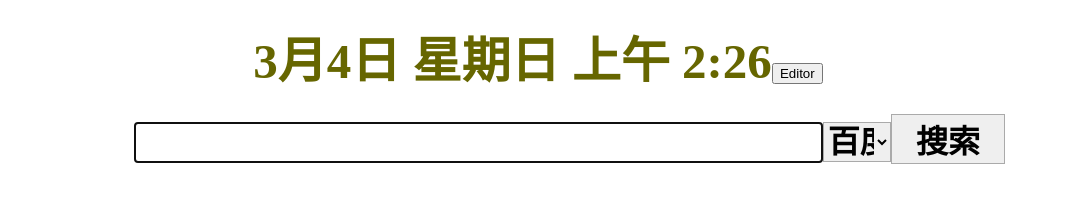
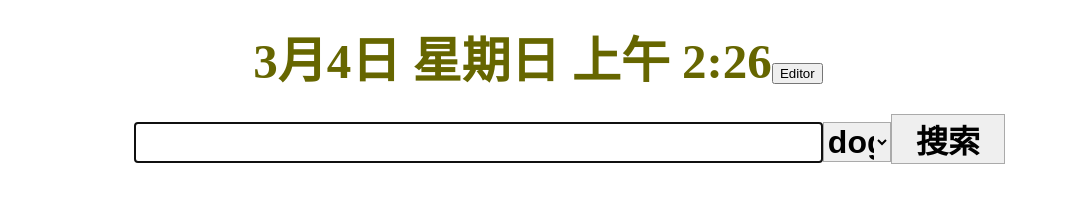
Before and after one commit to biluohc/Origin, a Vue app: page /#/ in a window 1280 px wide. Shown: the top 197 px of the page, without its empty margins (102-1177 px from the left). Built offline with nearby package versions, Linux system fonts and the light colour scheme.

Commit message:
2019-1002-1919, update store.js

```diff
--- a/src/store.js
+++ b/src/store.js
@@ -72,7 +72,7 @@ const OBJ = {
     },
     {
       "name": "知乎",
-      "url": "https://www.zhihu.com/"
+      "url": "https://www.zhihu.com/topic#"
     },
     {
       "name": "百度贴吧",
@@ -135,8 +135,8 @@ const OBJ = {
       "url": "https://www.jiumodiary.com/"
     },
     {
-      "name": "盘搜搜",
-      "url": "http://www.pansoso.com/#fromapp"
+      "name": "如风搜",
+      "url": "http://www.rufengso.net/"
     },
     {
       "name": "淘林网",
@@ -145,6 +145,11 @@ const OBJ = {
   ],
   "sites_tr_length": 5,
   "search_engines": [
+    {
+      "name": "doge",
+      "url": "https://www.dogedoge.com/results",
+      "query": "q"
+    },
     {
       "name": "百度",
       "url": "https://www.baidu.com/s",
--- a/vue.config.js
+++ b/vue.config.js
@@ -1,5 +1,5 @@
 module.exports = {
-    baseUrl: process.env.NODE_ENV === 'production'
+    publicPath: process.env.NODE_ENV === 'production'
         ? './'
         : './'
 }
```
Also changed, not shown: 11 other files (tests, documents, lock files or other folders).
